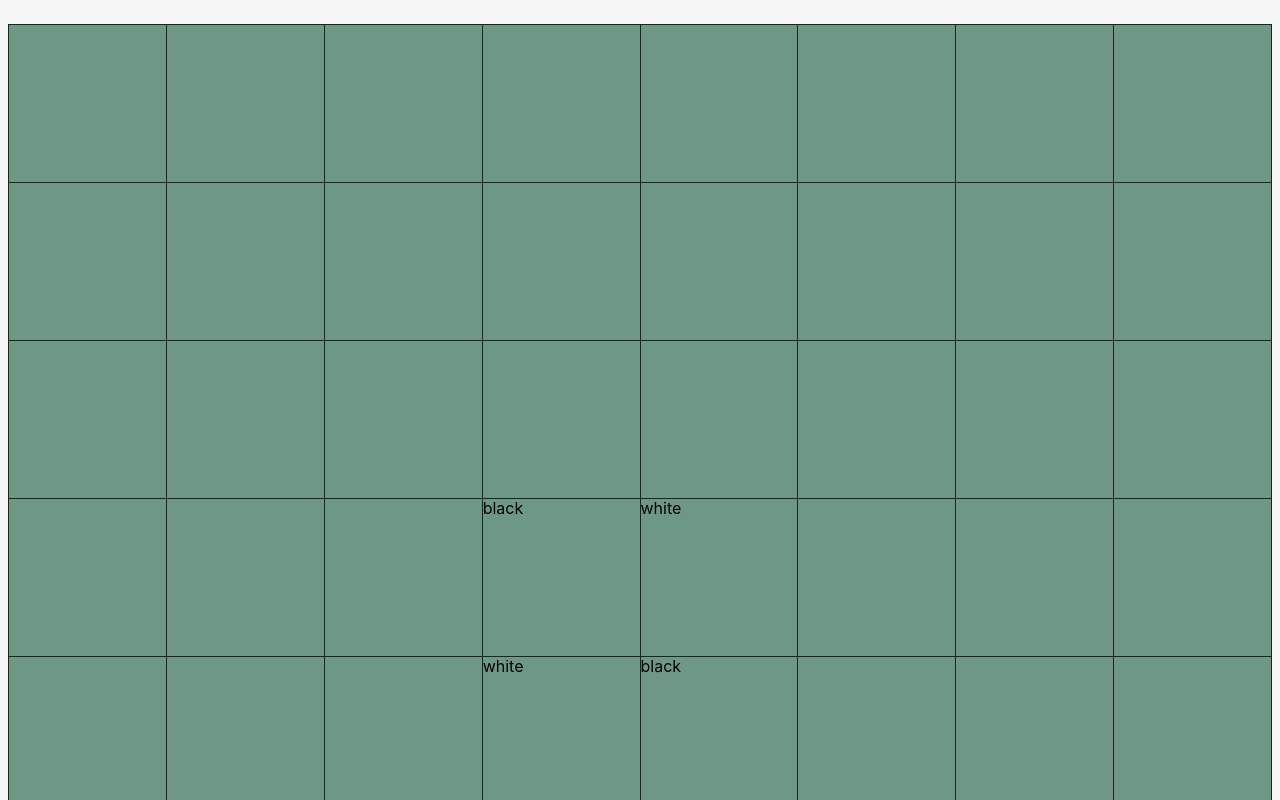
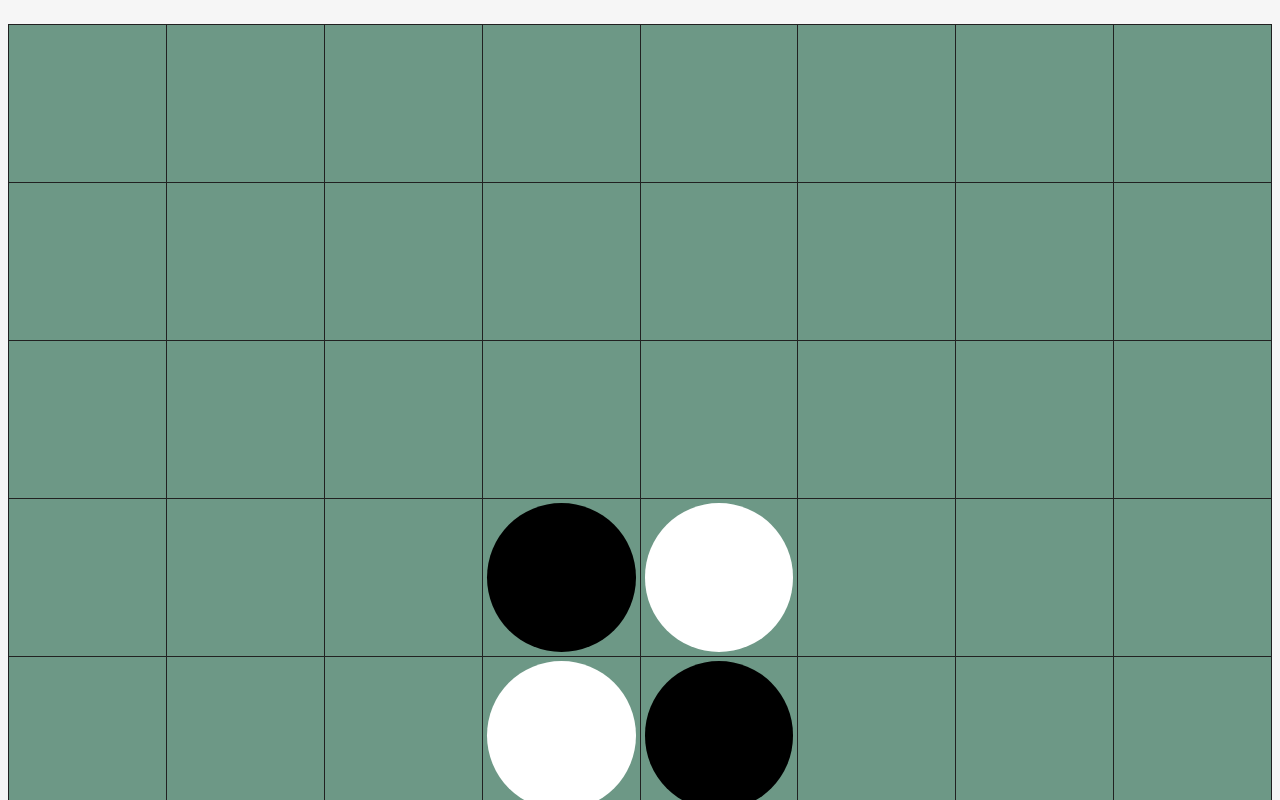
Before and after one commit to sakamuuy/othello-react, a React (Create React App) app: page / in a window 1280 px wide. Shown: the top 800 px of the page. Built offline with nearby package versions, Linux system fonts and the light colour scheme.

Commit message:
Disc design

```diff
--- a/src/components/Square/Square.tsx
+++ b/src/components/Square/Square.tsx
@@ -1,10 +1,27 @@
 import type { Props } from '.'
 import './index.css'
+
+type DiscProps = {
+  color: 'black' | 'white'
+}
+const Disc = ({ color }: DiscProps) => {
+  return (
+    <div
+      style={{
+        width: '100%',
+        height: '100%',
+        borderRadius: '50%',
+        background: color,
+      }}
+    >
+    </div>
+  )
+}
 
 export const Presentation = ({ isSet, player, onClickSquare, row, col }: Props) => {
   return (
     <div className="square" onClick={() => onClickSquare(row, col)}>
-      {isSet? player === "Player1"? 'black' : 'white' : null}
+      {isSet? player === "Player1"? <Disc color="black" /> : <Disc color='white' /> : null}
     </div>
   )
 }
--- a/src/components/Square/index.css
+++ b/src/components/Square/index.css
@@ -3,4 +3,5 @@
   height: calc((100vw - 16px) / 8);
   border-top: 1px solid #212121;
   border-left: 1px solid #212121;
+  padding: 4px;
 }
```
